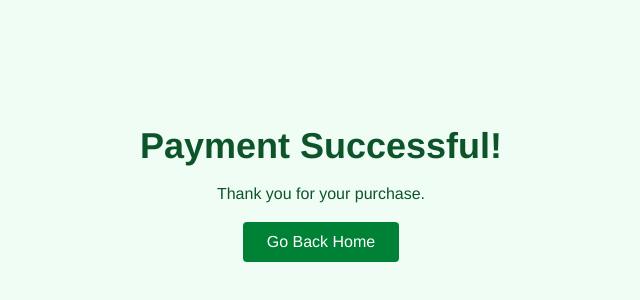
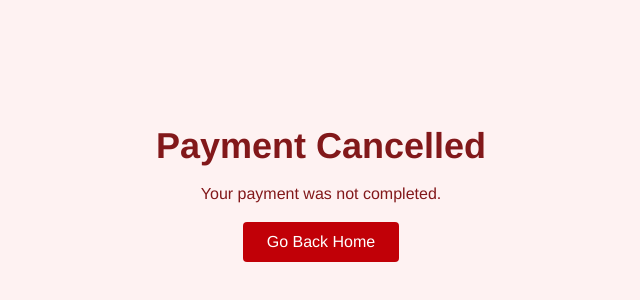
Before and after one commit to owenomc/starter, a Next.js app: page /success in a window 1280 px wide. Shown: the part 206-506 px from the top of the page, without its empty margins (319-959 px from the left). Built offline with nearby package versions, Linux system fonts and the light colour scheme.

Commit message:
Small fix with navigation

```diff
--- a/app/api/create-checkout-session/route.ts
+++ b/app/api/create-checkout-session/route.ts
@@ -1,5 +1,4 @@
 import Stripe from "stripe";
-import { headers } from "next/headers";
 import { NextResponse } from "next/server";
 
 const stripe = new Stripe(process.env.STRIPE_SECRET_KEY!, {
--- a/app/success/page.tsx
+++ b/app/success/page.tsx
@@ -1,26 +1,18 @@
 "use client";
 
 import React from "react";
-import { useSearchParams, useRouter } from "next/navigation";
+import { useRouter } from "next/navigation";
 
-export default function SuccessPage() {
-  const searchParams = useSearchParams();
+export default function CancelPage() {
   const router = useRouter();
-  const sessionId = searchParams.get("session_id");
 
   return (
-    <main className="flex flex-col items-center justify-center min-h-screen p-8 bg-green-50 dark:bg-green-900 text-green-900 dark:text-green-200">
-      <h1 className="text-4xl font-bold mb-4">Payment Successful!</h1>
-      <p className="mb-4">Thank you for your purchase.</p>
-      {sessionId && (
-        <p className="text-sm break-all mb-8">
-          Session ID: <code>{sessionId}</code>
-        </p>
-      )}
-
+    <main className="flex flex-col items-center justify-center min-h-screen p-8 bg-red-50 dark:bg-red-900 text-red-900 dark:text-red-200">
+      <h1 className="text-4xl font-bold mb-4">Payment Cancelled</h1>
+      <p className="mb-4">Your payment was not completed.</p>
       <button
         onClick={() => router.push("/")}
-        className="px-6 py-2 rounded bg-green-700 hover:bg-green-800 text-white transition"
+        className="px-6 py-2 rounded bg-red-700 hover:bg-red-800 text-white transition"
       >
         Go Back Home
       </button>
```
